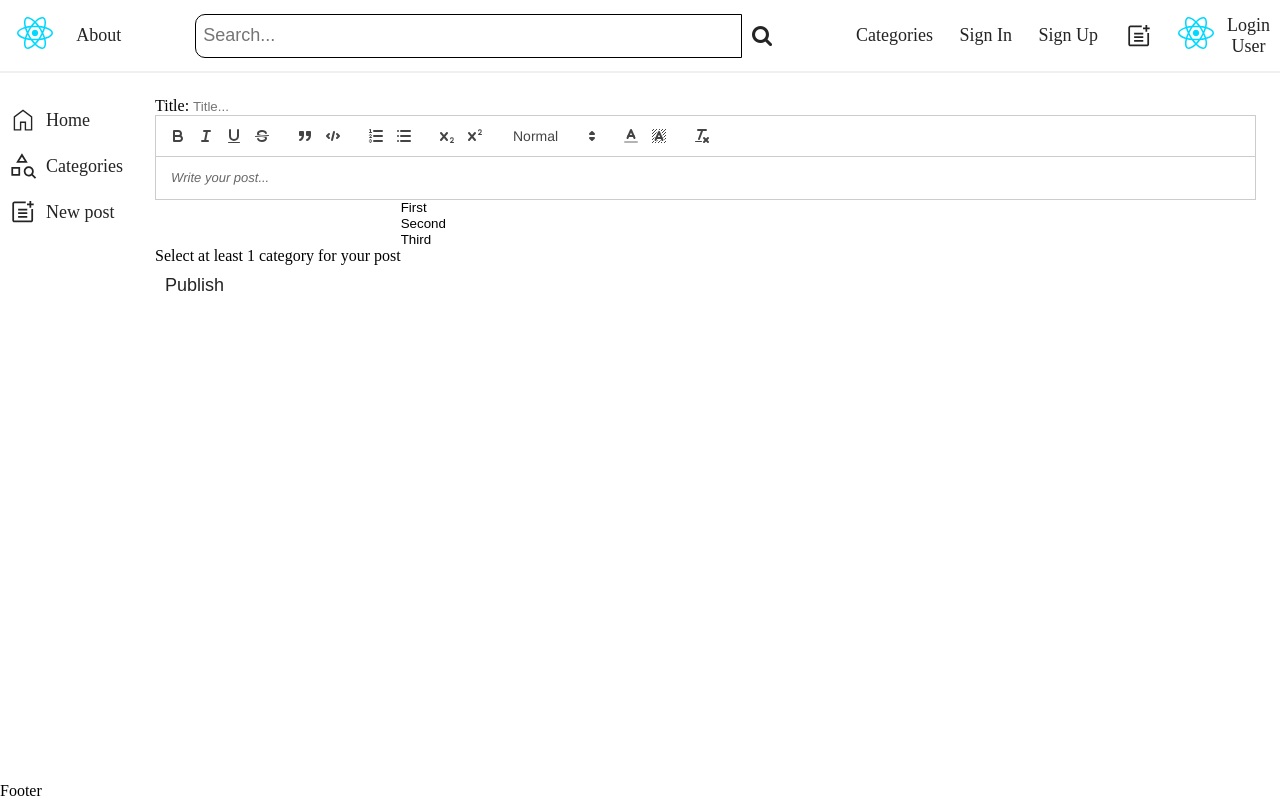
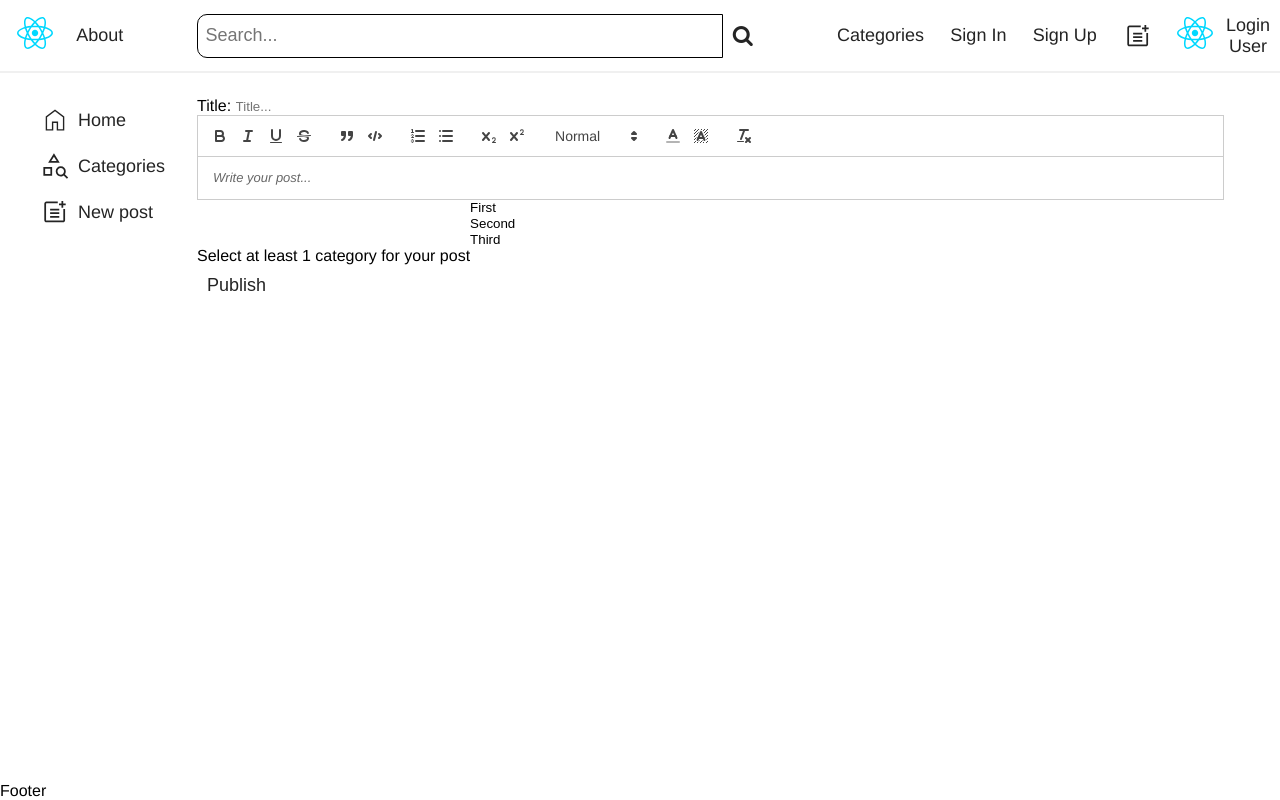
Before and after one commit to Eug4n4/usof-frontend, a React (Vite) app: page /post in a window 1280 px wide. Built offline with nearby package versions, Linux system fonts and the light colour scheme; no server answers.

Commit message:
add margin to the main wrapper and set sidebar's list style to none. Set global font family

```diff
--- a/public/css/body.css
+++ b/public/css/body.css
@@ -7,12 +7,14 @@
 #root {
     display: flex;
     flex-direction: column;
+    font-family: var(--text-font-family);
     min-height: 100vh;
 }
 
 .main_wrapper {
     display: flex;
     flex: 1;
+    margin: 0 2rem 0 2rem;
 }
 
 #content {
--- a/public/css/variables.css
+++ b/public/css/variables.css
@@ -1,6 +1,7 @@
 :root {
     --text-color-black: #242424;
     --text-font-size: 1rem;
+    --text-font-family: Helvetica;
 
 
     --main-border: 2px solid #d9d9d9;
--- a/src/assets/css/layout/sidebar.css
+++ b/src/assets/css/layout/sidebar.css
@@ -2,6 +2,9 @@
     padding-top: 24px;
 }
 
+.sidebar_list {
+    list-style: none;
+}
 
 .sidebar_list > li > div > a{
     display: flex;
```
